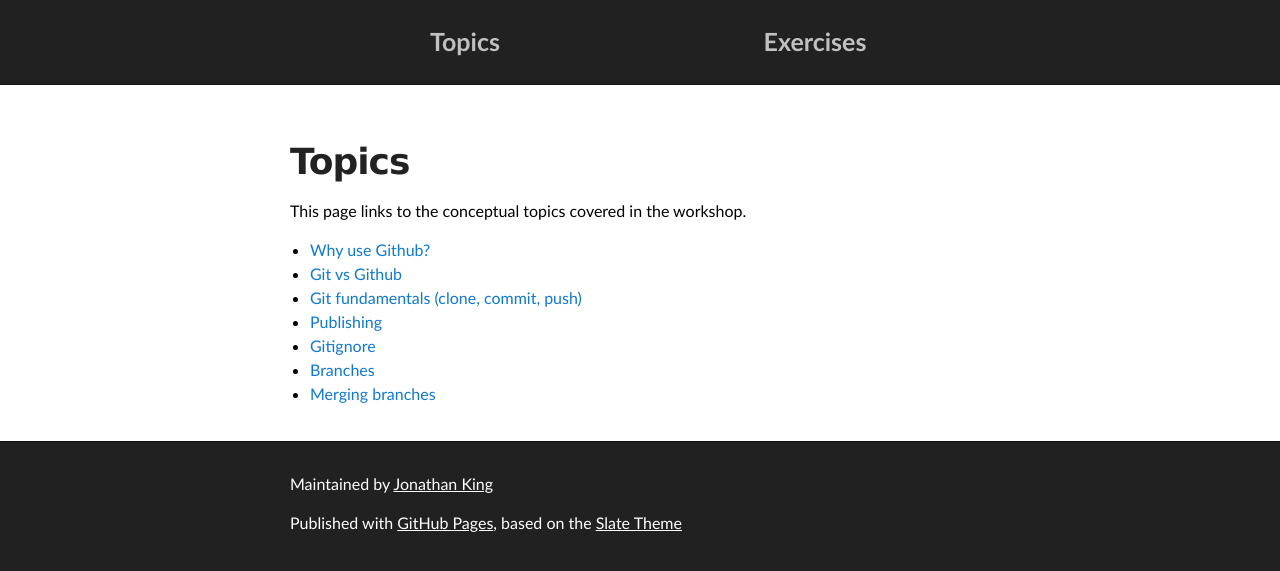
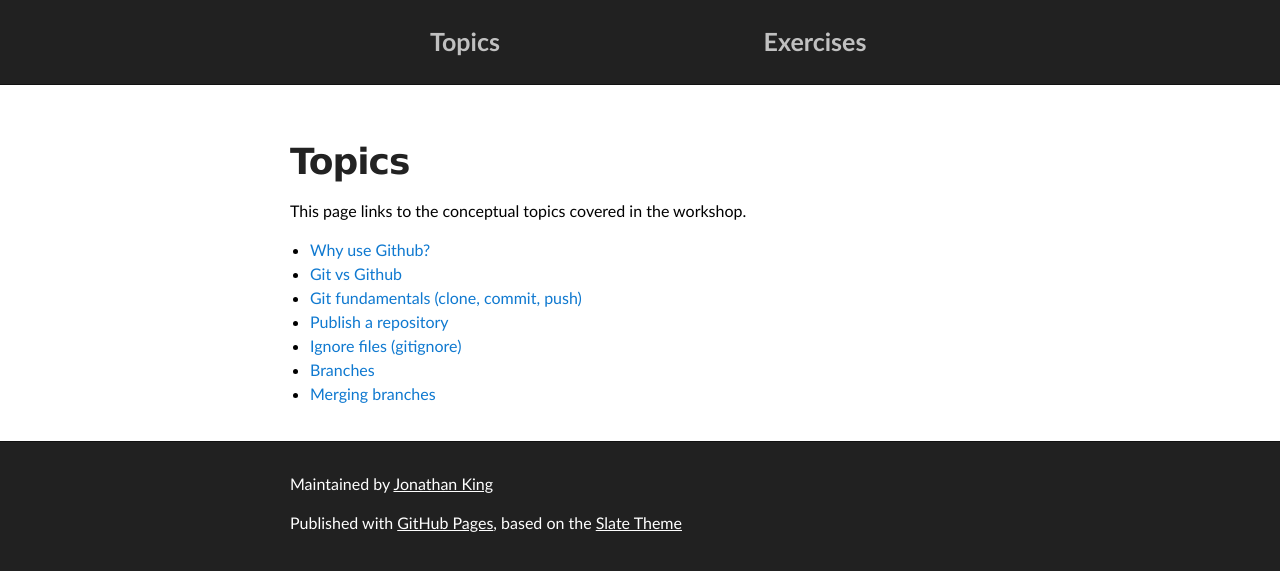
Before and after one commit to JonKing93/Github-Tutorial-Workshop, a Jekyll site: the page built from workshop/topics.md, in a window 1280 px wide. Shown: the top 571 px of the page. Built offline with Jekyll 4.4.1, drawn with Linux system fonts in a browser that asks for light colours.

Commit message:
Update topics.md

```diff
--- a/workshop/topics.md
+++ b/workshop/topics.md
@@ -10,7 +10,7 @@ This page links to the conceptual topics covered in the workshop.
 * [Why use Github?](01-why-github)
 * [Git vs Github](02-git-vs-github)
 * [Git fundamentals (clone, commit, push)](03-fundamentals)
-* [Publishing](04-publish)
-* [Gitignore](05-gitignore)
+* [Publish a repository](04-publish)
+* [Ignore files (gitignore)](05-gitignore)
 * [Branches](06-branch)
 * [Merging branches](07-merge)
```
